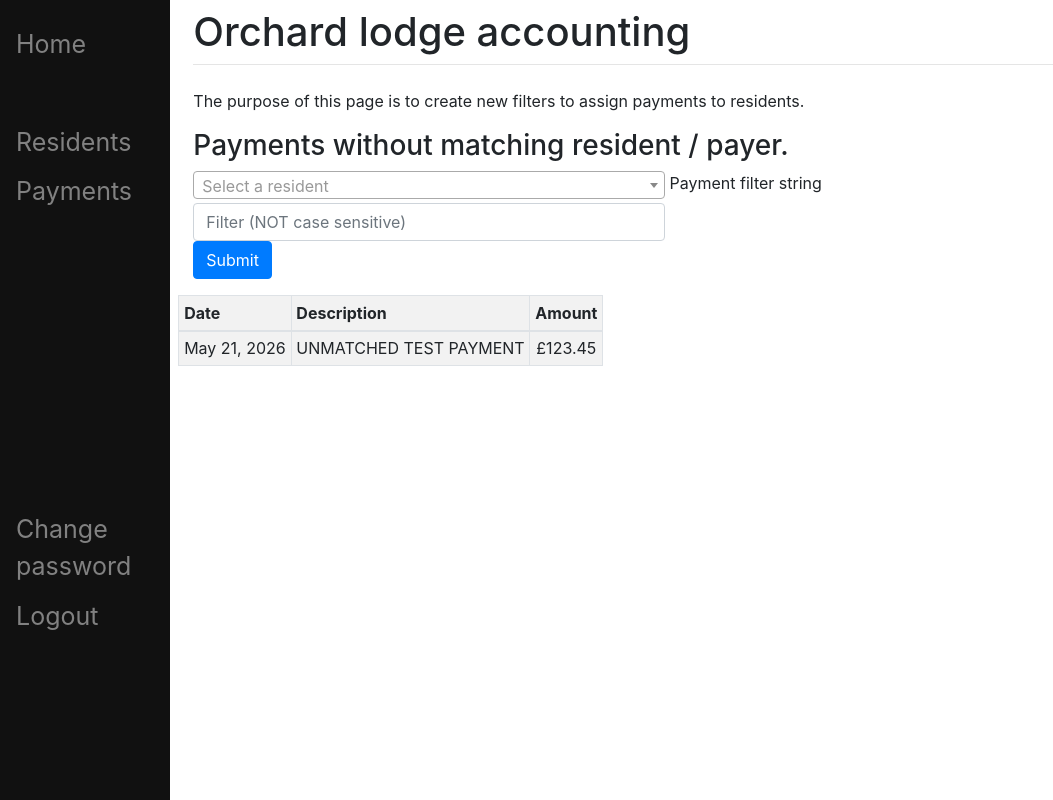
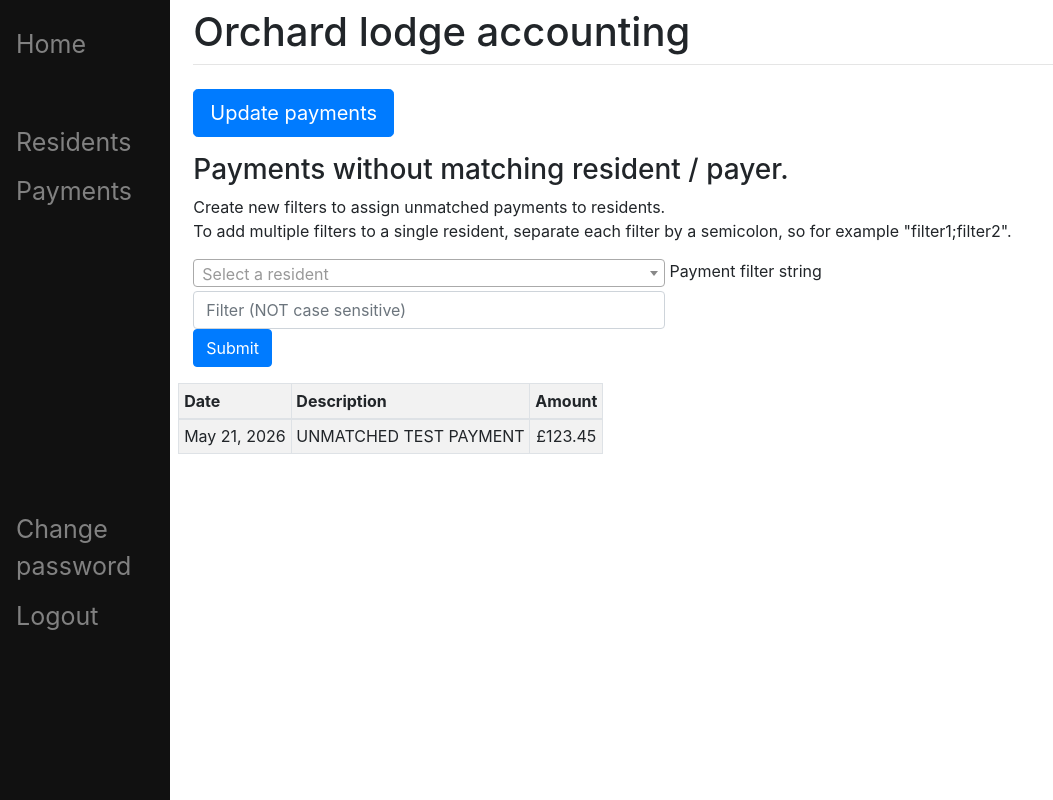
Before and after one commit to chainx/Orchard-lodge-website, a Django app: page /payments/ in a window 1280 px wide; the page is wider, and only the part inside the window is pictured. Shown: that part, without its empty margins (0-1053 px from the left). Run offline with Django 3.2, Linux system fonts and the light colour scheme; a user stored in the database is signed in; data comes from the database, SQL or seed files in the repository; some libraries are stand-ins or nearby versions.

Commit message:
Payments can now be updated from the payments page

```diff
--- a/OrchardLodge/urls.py
+++ b/OrchardLodge/urls.py
@@ -32,6 +32,7 @@ urlpatterns = [
     path('residents/', views.residents, name="residents"),
     path('residents/<res_url>/',views.specific_resident, name="specific_resident"),
     path('payments/', views.payments, name="payments"),
+    path('payments/new/', views.new_payments, name="new_payments"),
     path('cash-and-cheques/', views.cash_and_cheques, name="cash_and_cheques"),
 
     path('upload/', views.upload, name="upload"),
--- a/backend/get_santander_data.py
+++ b/backend/get_santander_data.py
@@ -163,6 +163,9 @@ def input_date_form_field(driver, to_or_from, day_month_year_type, day_month_yea
 # Santander has a limit on how many transactions can be downloaded in one go, so the full time period
 # must be split into 3 month components to ensure the limit is not reached
 def partition_dates(from_date, to_date):
+    if from_date == to_date:
+        return [(from_date, to_date)]
+
     date_partition = [from_date]
     date = from_date
     while date < to_date:
--- a/backend/payments.py
+++ b/backend/payments.py
@@ -17,7 +17,7 @@ from backend.get_santander_data import scrape_santander_bank_statements
 santander_file_path = os.path.join(settings.MEDIA_PAYMENTS, 'Santander')
 santander_file = os.path.join(settings.MEDIA_PAYMENTS, 'Santander.xlsx')
 
-def main():
+def update_payments():
     excel_payments = pd.read_excel(santander_file)
 
     from_date = datetime.strptime(excel_payments.iloc[0].Date, '%d/%m/%Y').date()
@@ -31,6 +31,7 @@ def main():
     print(new_payments)
     add_payments_to_db(new_payments)
     match_payments_wtih_existing_payment_filters()
+    return new_payments
 
 # ============================================================   UPDATE DB   ================================================================================
 
@@ -79,11 +80,15 @@ def get_new_payments(excel_payments, bank='Santander'):
 def match_payments_wtih_existing_payment_filters(verbose=True):
     for res in resident.objects.all():
         res_filters = res.filters.split(';') if res.filters else []
-        for res_filter in res_filters:
-            match_payments_to_resident(res.id, res_filters, res.name, verbose)
+        match_payments_to_resident(res.id, res_filters, res.name, verbose)
+
+def normalize_payment_filters(filters):
+    if isinstance(filters, str):
+        filters = filters.split(';')
+    return [filter.strip() for filter in filters if filter.strip()]
 
 def match_payments_to_resident(resident_id, filters, resident_name, verbose=True):
-    for filter in filters:
+    for filter in normalize_payment_filters(filters):
         matching_payments = payment.objects.filter(description__icontains=filter).exclude(Resident_id=resident_id)
         already_matched_payments = matching_payments.filter(Resident_id__isnull=False)
         if already_matched_payments:
@@ -198,4 +203,4 @@ def find_all_cash_payments(cutoff_date=CUTOFF_DATE):
 #=====================================================================================================================================================================
 
 if __name__=='__main__':
-    main()
+    update_payments()
--- a/main/templates/main/payments.html
+++ b/main/templates/main/payments.html
@@ -5,12 +5,23 @@ Payments page
 {% endblock %}
 
 {% block content %}
-    <p>The purpose of this page is to create new filters to assign payments to residents.</p>
+    <form method="post" class="form-group" id="updatePaymentsForm">
+        {% csrf_token %}
+        <input type="hidden" name="form_type" value="Update payments">
+        <button type="submit" class="btn btn-primary btn-lg" id="updatePaymentsButton">
+            <span class="spinner-border spinner-border-sm d-none" role="status" aria-hidden="true" id="updatePaymentsSpinner"></span>
+            <span id="updatePaymentsButtonText">Update payments</span>
+        </button>
+        <p class="text-muted d-none" id="updatePaymentsMessage">
+            Updating payments. This usually takes about a minute or two.
+        </p>
+    </form>
 
     <h3>Payments without matching resident / payer.</h3>
-
+    <p>Create new filters to assign unmatched payments to residents.<br>To add multiple filters to a single resident, separate each filter by a semicolon, so for example "filter1;filter2".</p>
     <form method="post" class="form-group">
         {% csrf_token %}
+        <input type="hidden" name="form_type" value="Payment filter">
 
         <select id="residentSelect" name="resident_id" style="width: 50%">
             <option value="" selected>Select a resident</option>
@@ -63,6 +74,13 @@ Payments page
             // Update the value of the filter_input
             $('#filter_input').val(selectedFilter);
         });
+
+        $('#updatePaymentsForm').submit(function() {
+            $('#updatePaymentsButton').prop('disabled', true);
+            $('#updatePaymentsSpinner').removeClass('d-none');
+            $('#updatePaymentsButtonText').text('Updating...');
+            $('#updatePaymentsMessage').removeClass('d-none');
+        });
     });
 </script>
 {% endblock %}
--- a/main/views.py
+++ b/main/views.py
@@ -16,7 +16,7 @@ from .models import resident, invoice, payment, CUTOFF_DATE
 from backend.file_utils import file_num, latest_filename, latest_filenum
 from backend.get_sefton_data import get_remittance_advice
 from backend.invoices import get_invoice_data_from_sefton_csv, write_invoices_and_update_db, generate_unique_customer_reference_number
-from backend.payments import match_payments_to_resident
+from backend.payments import match_payments_to_resident, normalize_payment_filters, update_payments
 
 from django.conf import settings
 
@@ -54,12 +54,44 @@ def payments(request):
             'residents': resident.objects.all(),
         }
         if request.method=='POST':
-            filter_input = request.POST['filter_input']
+            if request.POST.get('form_type') == 'Update payments':
+                new_payments = update_payments()
+                request.session['new_payments'] = payments_to_session_records(new_payments)
+                return redirect('/payments/new/')
+
+            filter_input = request.POST['filter_input'].strip()
             resident_id = request.POST['resident_id']
-            multiple_matches = match_payments_to_resident(resident_id, filter_input)
-            if multiple_matches:
-                raise ValueError('Multiple matches!')
+            if filter_input and resident_id:
+                res = resident.objects.get(id=resident_id)
+                filters = normalize_payment_filters(res.filters) + normalize_payment_filters(filter_input)
+                filters = list(dict.fromkeys(filters))
+                res.filters = ';'.join(filters)
+                res.save()
+                match_payments_to_resident(res.id, filter_input, res.name)
+                return redirect('/payments')
         return render(request, "main/payments.html", data)
+    else:
+        return redirect('/login')
+
+def payments_to_session_records(payments_df):
+    records = []
+    for payment_ in payments_df.to_dict(orient='records'):
+        payment_date = payment_['date']
+        if hasattr(payment_date, 'strftime'):
+            payment_date = payment_date.strftime('%d/%m/%Y')
+
+        records.append({
+            'date': payment_date,
+            'description': payment_['description'],
+            'amount': str_total(payment_['amount']),
+        })
+    return records
+
+def new_payments(request):
+    if request.user.is_authenticated:
+        return render(request, "main/new_payments.html", {
+            'new_payments': request.session.get('new_payments', []),
+        })
     else:
         return redirect('/login')
 
```
Also changed, not shown: main/templates/main/new_payments.html (added, +34 -0 lines).
